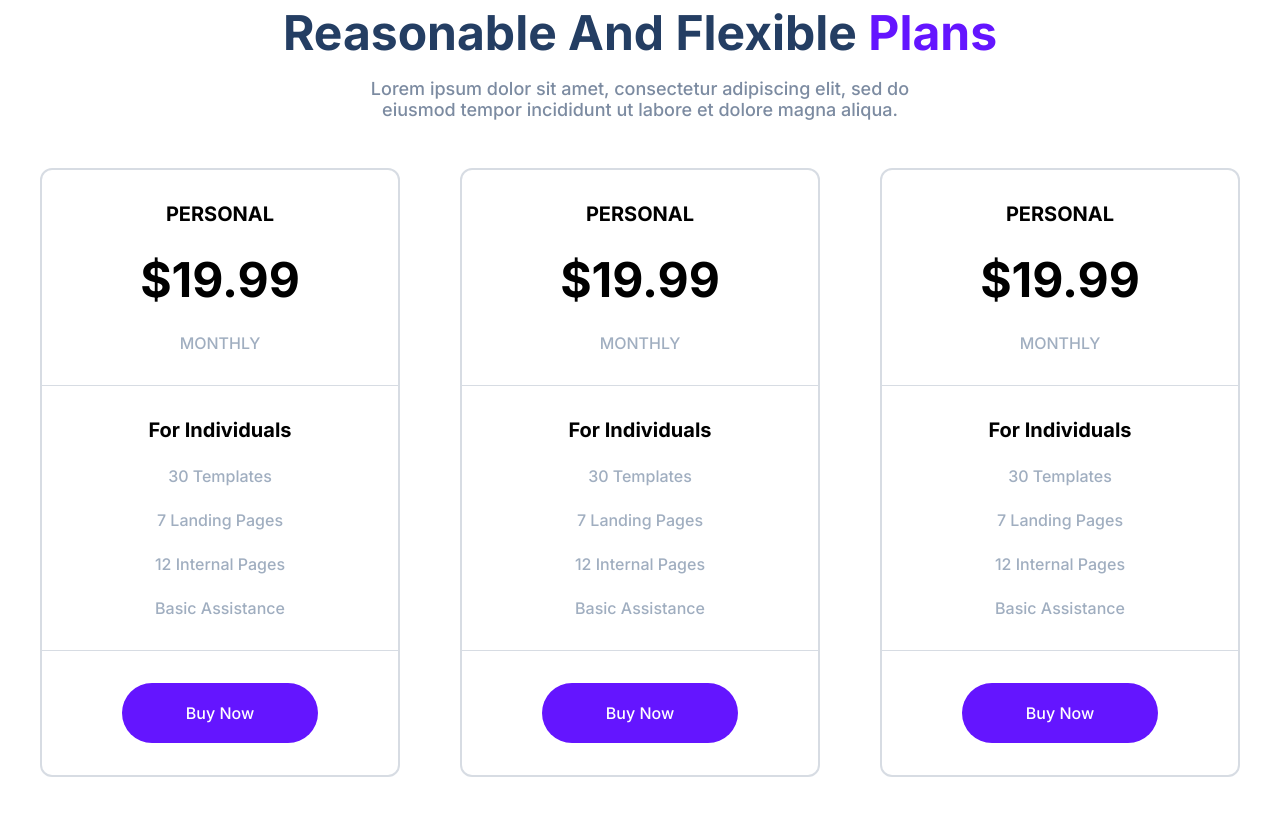
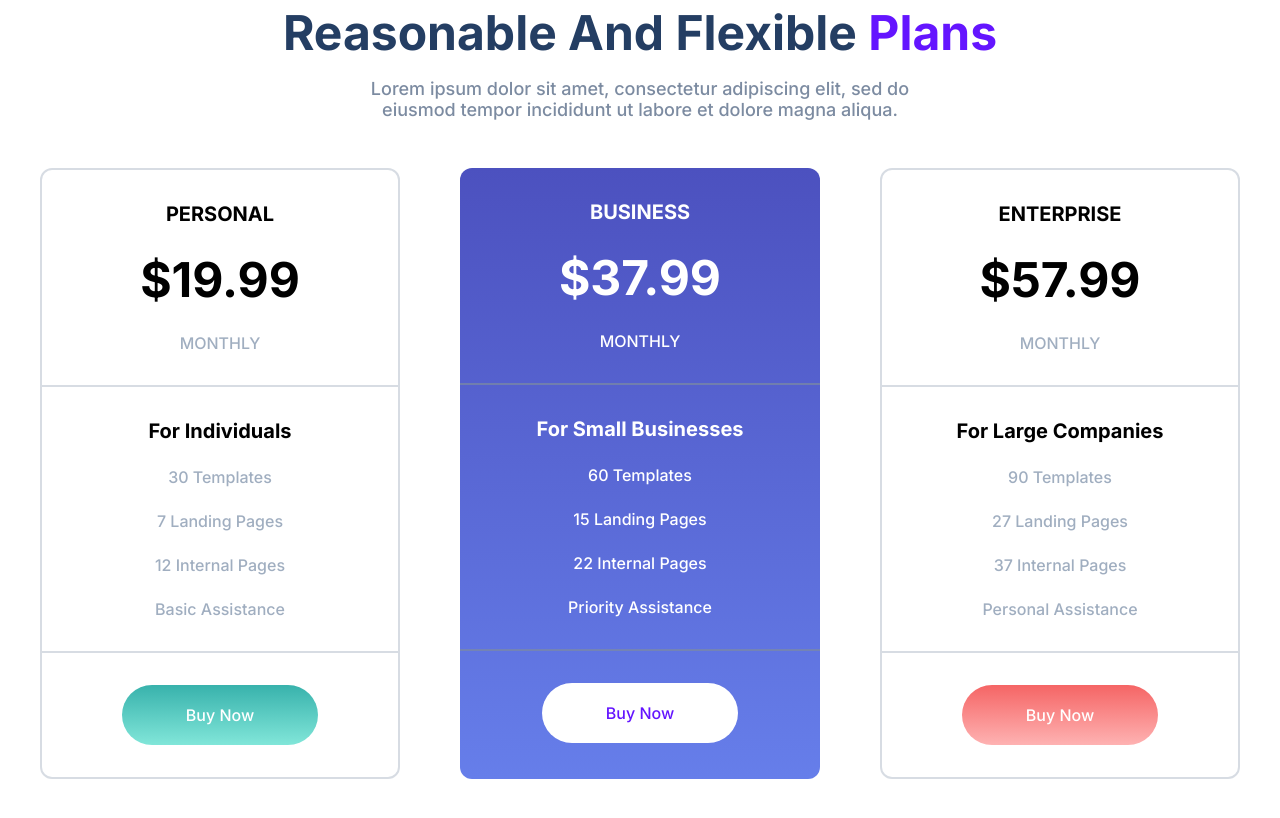
Before and after one commit to Ibithus/T-React-Clone, a plain HTML site: page index.html in a window 1280 px wide. Shown: the part 2913-3731 px from the top of the page. Drawn offline with Linux system fonts and the light colour scheme.

Commit message:
Adjusting Color Preferences For Pricing Plans

```diff
--- a/index.html
+++ b/index.html
@@ -279,16 +279,16 @@
           </div>
           <div class="Plan">
             <div class="Plan-Section">
-              <h1 class="Text-Medium">PERSONAL</h1>
-              <h1 class="Text-Large Plan-Para">$19.99</h1>
+              <h1 class="Text-Medium">BUSINESS</h1>
+              <h1 class="Text-Large Plan-Para">$37.99</h1>
               <p class="Light-Grey Plan-Para">MONTHLY</p>
             </div>
             <div class="Plan-Section">
-              <h1 class="Text-Medium">For Individuals</h1>
-              <p class="Plan-Para Light-Grey">30 Templates</p>
-              <p class="Plan-Para Light-Grey">7 Landing Pages</p>
-              <p class="Plan-Para Light-Grey">12 Internal Pages</p>
-              <p class="Plan-Para Light-Grey">Basic Assistance</p>
+              <h1 class="Text-Medium">For Small Businesses</h1>
+              <p class="Plan-Para Light-Grey">60 Templates</p>
+              <p class="Plan-Para Light-Grey">15 Landing Pages</p>
+              <p class="Plan-Para Light-Grey">22 Internal Pages</p>
+              <p class="Plan-Para Light-Grey">Priority Assistance</p>
             </div>
             <div class="Plan-Section">
               <button class="Plan-Button">Buy Now</button>
@@ -296,16 +296,16 @@
           </div>
           <div class="Plan">
             <div class="Plan-Section">
-              <h1 class="Text-Medium">PERSONAL</h1>
-              <h1 class="Text-Large Plan-Para">$19.99</h1>
+              <h1 class="Text-Medium">ENTERPRISE</h1>
+              <h1 class="Text-Large Plan-Para">$57.99</h1>
               <p class="Light-Grey Plan-Para">MONTHLY</p>
             </div>
             <div class="Plan-Section">
-              <h1 class="Text-Medium">For Individuals</h1>
-              <p class="Plan-Para Light-Grey">30 Templates</p>
-              <p class="Plan-Para Light-Grey">7 Landing Pages</p>
-              <p class="Plan-Para Light-Grey">12 Internal Pages</p>
-              <p class="Plan-Para Light-Grey">Basic Assistance</p>
+              <h1 class="Text-Medium">For Large Companies</h1>
+              <p class="Plan-Para Light-Grey">90 Templates</p>
+              <p class="Plan-Para Light-Grey">27 Landing Pages</p>
+              <p class="Plan-Para Light-Grey">37 Internal Pages</p>
+              <p class="Plan-Para Light-Grey">Personal Assistance</p>
             </div>
             <div class="Plan-Section">
               <button class="Plan-Button">Buy Now</button>
--- a/styles.css
+++ b/styles.css
@@ -317,7 +317,7 @@
   align-items: center;
   text-align: center;
   padding: 32px;
-  border-bottom: 1px solid rgb(124, 139, 161, 0.3);
+  border-bottom: 2px solid rgb(124, 139, 161, 0.3);
 }
 
 .Plan-Section:nth-child(3) {
@@ -333,6 +333,36 @@
   border: none;
   font-size: 16px;
   padding: 20px 64px;
-  background-color: #6415ff;
+  background: linear-gradient(rgb(56, 178, 172) 0%, rgb(129, 230, 217) 100%);
   border-radius: 32px;
 }
+
+.Plan:nth-child(2) {
+
+    color: white;
+    border: none;
+    background-image: linear-gradient(rgb(76, 81, 191) 0%, rgb(102, 126, 234) 100%);
+
+    .Plan-Button {
+        color: #6415ff;
+        background: white;
+    }
+
+    .Plan-Para {
+        color: white;
+    }
+
+    .Plan-Section {
+        border-bottom: 2px solid rgb(124, 139, 161, 0.7);
+    }
+
+    .Plan-Section:nth-child(3) {
+        border-bottom: none;
+    }
+}
+
+.Plan:nth-child(3) {
+    .Plan-Button {
+        background: linear-gradient(rgb(245, 101, 101) 0%, rgb(254, 178, 178) 100%);
+    }
+}
```
